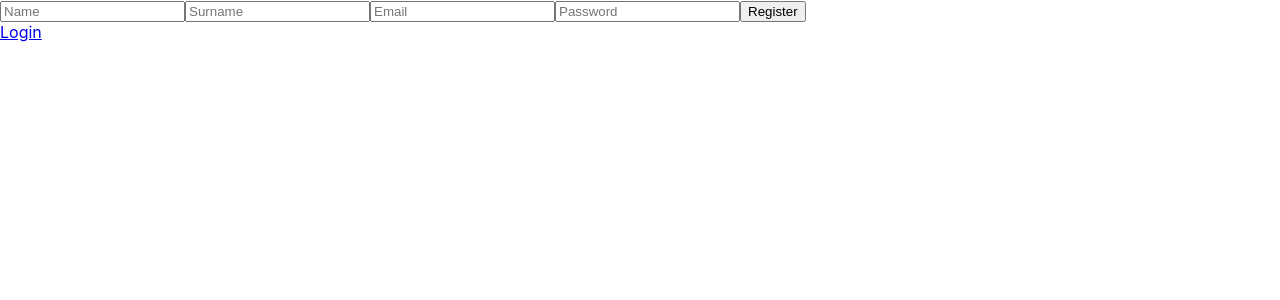
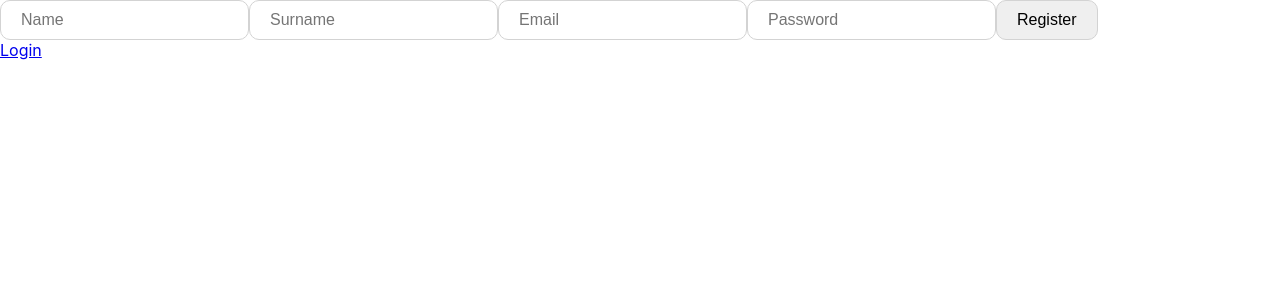
Before and after one commit to JustinasVe/Time-management-tool, a React (Create React App) app in the folder client/: page /register in a window 1280 px wide. Shown: the top 300 px of the page. Built offline with nearby package versions, Linux system fonts and the light colour scheme.

Commit message:
Created Button/Input components

```diff
--- /dev/null
+++ b/client/src/components/Button/Button.jsx
@@ -0,0 +1,16 @@
+import styled from 'styled-components';
+
+const ButtonStyled = styled.button`
+    border: 1px solid lightgrey;
+    border-radius: 10px;
+    font-size: 16px;
+    padding: 10px 20px;
+
+    &:disabled {
+        opacity: 0.5;
+    }
+`;
+
+export const Button = (props) => {
+    return <ButtonStyled {...props}/>
+}
--- /dev/null
+++ b/client/src/components/Button/index.js
@@ -0,0 +1,3 @@
+import { Button } from "./Button";
+
+export default Button;
--- /dev/null
+++ b/client/src/components/Input/Input.jsx
@@ -0,0 +1,16 @@
+import styled from 'styled-components';
+
+const InputStyled = styled.input`
+    border: 1px solid lightgrey;
+    border-radius: 10px;
+    font-size: 16px;
+    padding: 10px 20px;
+
+    &:disabled {
+        opacity: 0.5;
+    }
+`;
+
+export const Input = (props) => {
+    return <InputStyled {...props} />
+}
--- /dev/null
+++ b/client/src/components/Input/index.js
@@ -0,0 +1,3 @@
+import { Input } from "./Input";
+
+export default Input;
--- a/client/src/pages/Register/Register.jsx
+++ b/client/src/pages/Register/Register.jsx
@@ -1,5 +1,7 @@
 import { useState } from "react";
 import { Link, useNavigate } from "react-router-dom";
+import Button from "../../components/Button";
+import Input from "../../components/Input";
 
 export const Register = () => {
     const navigate = useNavigate();
@@ -31,29 +33,29 @@
     return (
         <>
             <form onSubmit={handleRegister}>
-                <input
+                <Input
                     placeholder="Name"
                     onChange={(e) => setName(e.target.value)}
                     value={name}
                 />
-                <input
+                <Input
                     placeholder="Surname"
                     onChange={(e) => setSurname(e.target.value)}
                     value={surname}
                 />
-                <input
+                <Input
                     placeholder="Email"
                     onChange={(e) => setEmail(e.target.value)}
                     type="email"
                     value={email}
                 />
-                <input
+                <Input
                     placeholder="Password"
                     type="password"
                     onChange={(e) => setPassword(e.target.value)}
                     value={password}
                 />
-                <button>Register</button>
+                <Button>Register</Button>
             </form>
             <Link to="/login">Login</Link>
         </>
```
Also changed, not shown: client/src/pages/Login/Login.jsx (+5 -3 lines).
